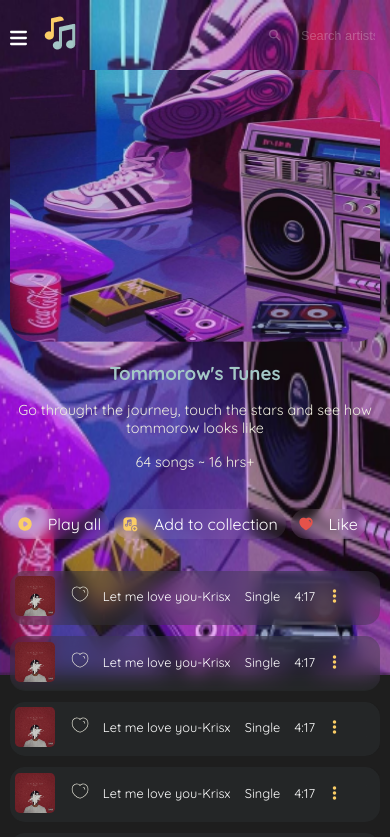
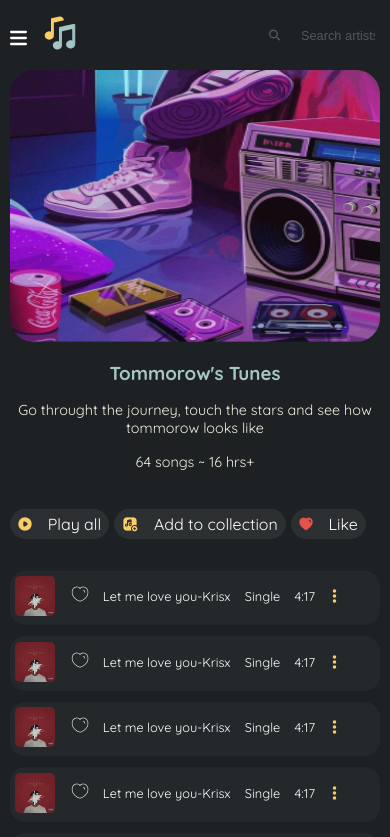
Before and after one commit to The-indigo/kaboom, a React (Create React App) app: page / in a window 390 px wide. Shown: the top 837 px of the page. Built offline with nearby package versions, Linux system fonts and the light colour scheme.

Commit message:
view chart or album mobile

```diff
--- a/package.json
+++ b/package.json
@@ -15,6 +15,7 @@
     "react": "^18.2.0",
     "react-dom": "^18.2.0",
     "react-scripts": "^2.1.3",
+    "styled-components": "^5.3.6",
     "web-vitals": "^2.1.4"
   },
   "scripts": {
--- a/src/components/Home/Home.css
+++ b/src/components/Home/Home.css
@@ -1,3 +1,17 @@
+body::after {
+    content: "";
+    /* background: url("/images/lead.png");
+    background-repeat: no-repeat;
+    background-size: 100% 80vh;
+    opacity: 0.2;
+    top: 0;
+    left: 0;
+    bottom: 0;
+    right: 0;
+    position: absolute;
+    z-index: -1; */
+}
+
 .container {
     width: 95%;
     margin: 0 auto;
--- a/src/components/Home/Home.js
+++ b/src/components/Home/Home.js
@@ -33,10 +33,26 @@ const Home = () => {
   }, []);
   useLayoutEffect(() => {
     if (page === "topcharts") {
-      document.body.style.backgroundImage = `url(${bg})`;
-      document.body.style.backgroundRepeat = "no-repeat";
-      document.body.style.backgroundSize = "100% 80vh";
-      document.body.style.backgroundColor = "#1E1E1E";
+      // var getBody = document.querySelector('body');
+      // console.log(getBody)
+      // var bodyAfter = window.getComputedStyle(getBody, "::after");
+      // console.log(bodyAfter)
+    //    content: "";
+    // background: url("/images/lead.png");
+    // background-repeat: no-repeat;
+    // background-size: 100% 80vh;
+    // opacity: 0.2;
+    // top: 0;
+    // left: 0;
+    // bottom: 0;
+    // right: 0;
+    // position: absolute;
+    //   z - index: -1;
+      // bodyAfter.style.backgroundColor = "red";
+      // bodyAfter.style.backgroundImage = `url(${bg})`;
+      // document.body.style.backgroundRepeat = "no-repeat";
+      // document.body.style.backgroundSize = "100% 80vh";
+      // document.body.style.backgroundColor = "#1E1E1E";
       // document.body.style.backgroundBlendMode="smooth"
     } else {
       document.body.style.backgroundImage = "none";
@@ -67,6 +83,7 @@ const Home = () => {
       </>
     );
   } else if (page === "topcharts") {
+
     return (
       <>
         <div className="container">
--- a/src/components/Viewchartoralbum/Viewchartoralbum.js
+++ b/src/components/Viewchartoralbum/Viewchartoralbum.js
@@ -1,6 +1,9 @@
 import React from 'react'
+import styled from 'styled-components'
 import "./Viewchartoralbum.css"
 import AlbumChart from '../shared/AlbumChart/AlbumChart';
+
+
 const Viewchartoralbum = () => {
     return (
         <div className='view-chart'>
```
Also changed, not shown: 1 other file (tests, documents, lock files or other folders).
